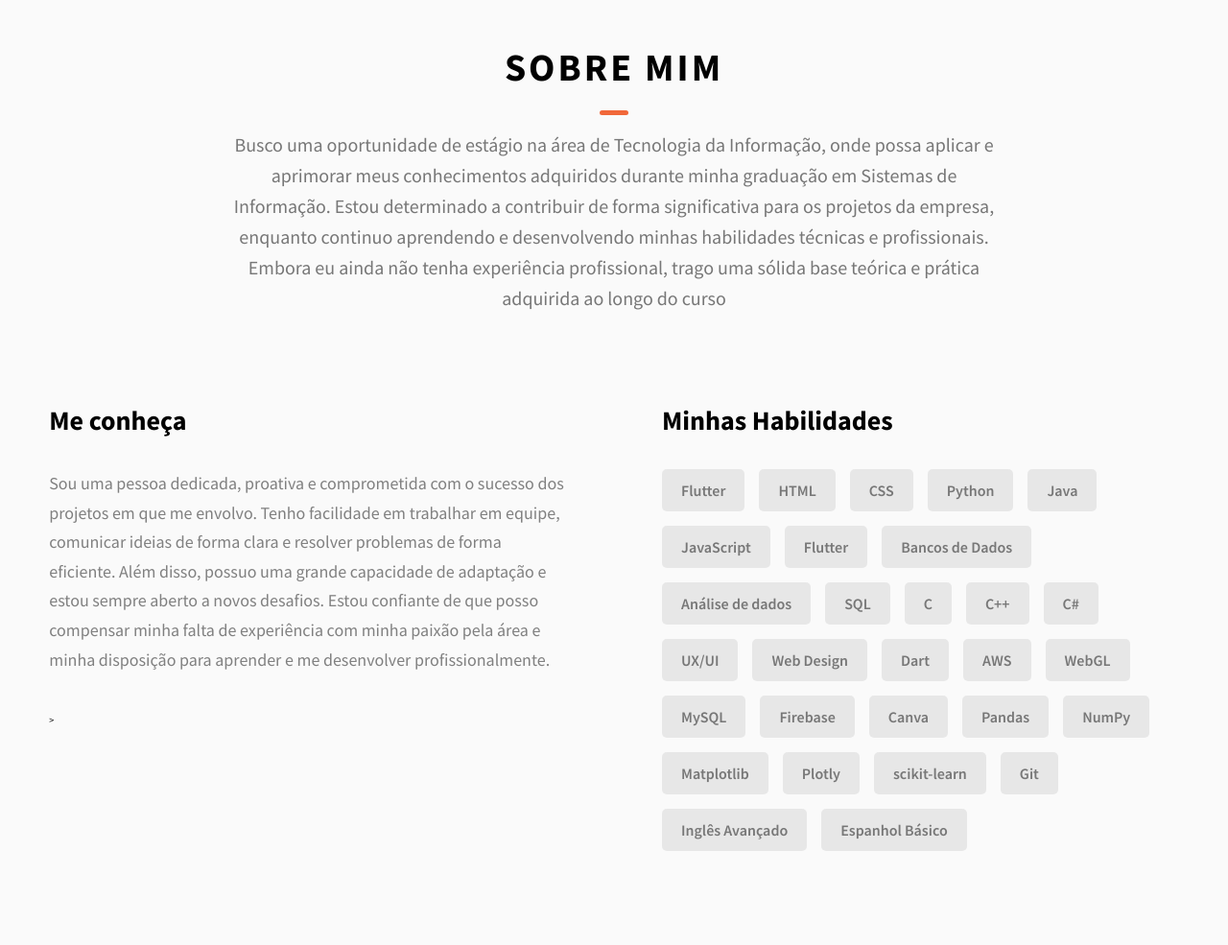
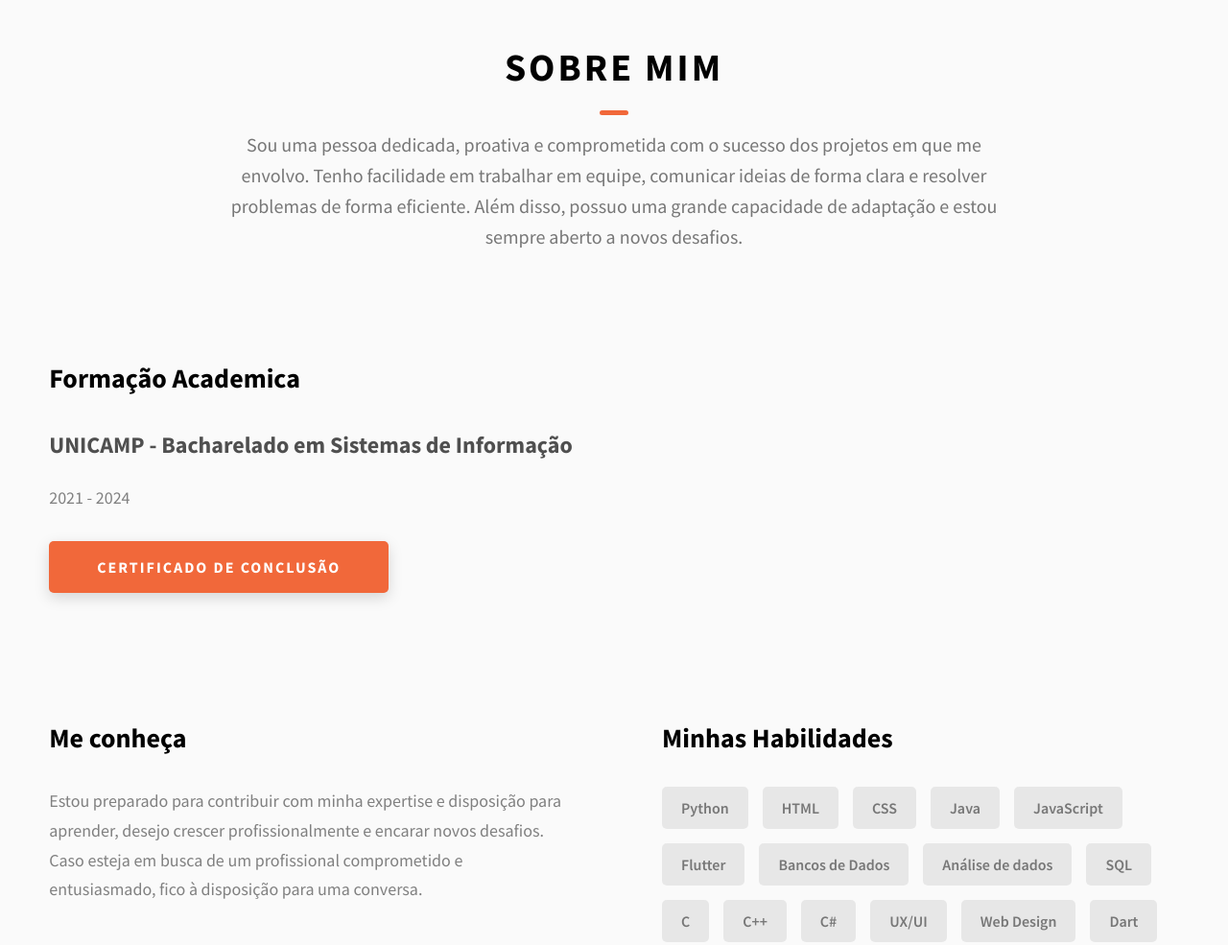
Before and after one commit to ferfsnandes/ferfsnandes.github.io, a website: page index.html in a window 1280 px wide. Shown: the part 880-1865 px from the top of the page at 96% size. Drawn offline with Linux system fonts and the light colour scheme.

Commit message:
formação academica

```diff
--- a/css/style.css
+++ b/css/style.css
@@ -312,6 +312,14 @@ textarea {
       @media only screen and (max-width: 37.5em) {
         .projects__row-content-title {
           font-size: 2.4rem; } }
+    .projects__row-content-subtitle {
+        font-size: 2.4rem;
+        color: #4f4f4f; /* A neutral grey tone for consistency */
+        line-height: 2.45;
+        max-width: 60rem;
+        margin-bottom: 1rem;
+        font-weight: 700;
+       }
     .projects__row-content-desc {
       font-size: 1.8rem;
       color: grey;
--- a/index.html
+++ b/index.html
@@ -128,26 +128,43 @@
         <h2 class="heading heading-sec heading-sec__mb-med">
           <span class="heading-sec__main">Sobre Mim</span>
           <span class="heading-sec__sub">
-           Busco uma oportunidade de estágio na área de Tecnologia da Informação, onde possa
-aplicar e aprimorar meus conhecimentos adquiridos durante minha graduação em Sistemas
-de Informação. Estou determinado a contribuir de forma significativa para os projetos da
-empresa, enquanto continuo aprendendo e desenvolvendo minhas habilidades técnicas e
-profissionais.
-Embora eu ainda não tenha experiência profissional, trago uma sólida base teórica e prática
-adquirida ao longo do curso
+            Sou uma pessoa dedicada, proativa e comprometida com o sucesso dos projetos em que
+            me envolvo. Tenho facilidade em trabalhar em equipe, comunicar ideias de forma clara e
+            resolver problemas de forma eficiente. Além disso, possuo uma grande capacidade de
+            adaptação e estou sempre aberto a novos desafios.
           </span>
         </h2>
+        <div class="projects__content">
+          <div class="projects__row">
+            <div class="projects__row-content">
+              <h3 class="projects__row-content-title">Formação Academica</h3>
+              <p class="projects__row-content-subtitle"> UNICAMP - Bacharelado em Sistemas de Informação
+              </p>
+              <p class="projects__row-content-desc">
+                2021 - 2024
+              </p>
+              <a
+                href="assets/pdf/certificadoUnicamp.pdf"
+                class="btn btn--med btn--theme dynamicBgClr"
+                download="certificadoUnicamp.pdf"
+                >Certificado de Conclusão</a
+              >
+            </div>
+            <!--<div class="projects__row-img-cont">
+              <img
+                src="./assets/jpeg/project-mockup-example.jpeg"
+                alt="Software Screenshot"
+                class="projects__row-img"
+                loading="lazy"
+              />
+            </div>-->
+          </div>
         <div class="about__content">
           <div class="about__content-main">
             <h3 class="about__content-title">Me conheça</h3>
             <div class="about__content-details">
               <p class="about__content-details-para">
-                Sou uma pessoa dedicada, proativa e comprometida com o sucesso dos projetos em que
-me envolvo. Tenho facilidade em trabalhar em equipe, comunicar ideias de forma clara e
-resolver problemas de forma eficiente. Além disso, possuo uma grande capacidade de
-adaptação e estou sempre aberto a novos desafios.
-Estou confiante de que posso compensar minha falta de experiência com minha paixão
-pela área e minha disposição para aprender e me desenvolver profissionalmente.
+              Estou preparado para contribuir com minha expertise e disposição para aprender, desejo crescer  profissionalmente e encarar novos desafios. Caso esteja em busca de um profissional comprometido e entusiasmado, fico à disposição para uma conversa.
               </p>
             </div>
             >
@@ -155,10 +172,9 @@ pela área e minha disposição para aprender e me desenvolver profissionalmente
           <div class="about__content-skills">
             <h3 class="about__content-title">Minhas Habilidades</h3>
             <div class="skills">
-              <div class="skills__skill">Flutter</div>
+              <div class="skills__skill">Python</div>
 <div class="skills__skill">HTML</div>
 <div class="skills__skill">CSS</div>
-<div class="skills__skill">Python</div>
 <div class="skills__skill">Java</div>
 <div class="skills__skill">JavaScript</div>
 <div class="skills__skill">Flutter</div>
@@ -327,7 +343,7 @@ pela área e minha disposição para aprender e me desenvolver profissionalmente
               <strong> CONTATO:<p>
                 <strong>Telefone:</strong> (11)941502527</p>
 <p>
-                <strong>Email:</strong> g247106@dac.unicamp.br / gabrielfs2311@gmail.com</p>
+                <strong>Email:</strong>gabrielfs2311@gmail.com</p>
             </p>
           </div>
         </div>
```
Also changed, not shown: 1 other file.
